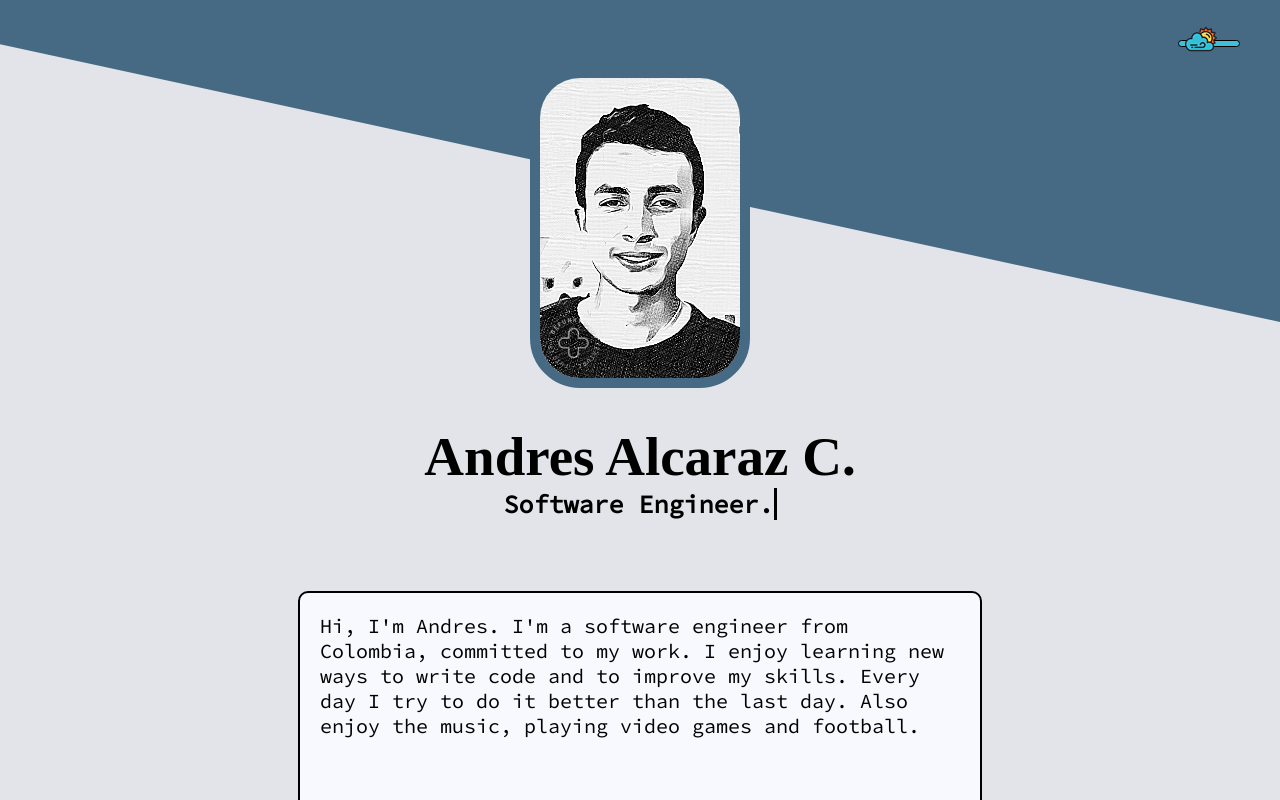
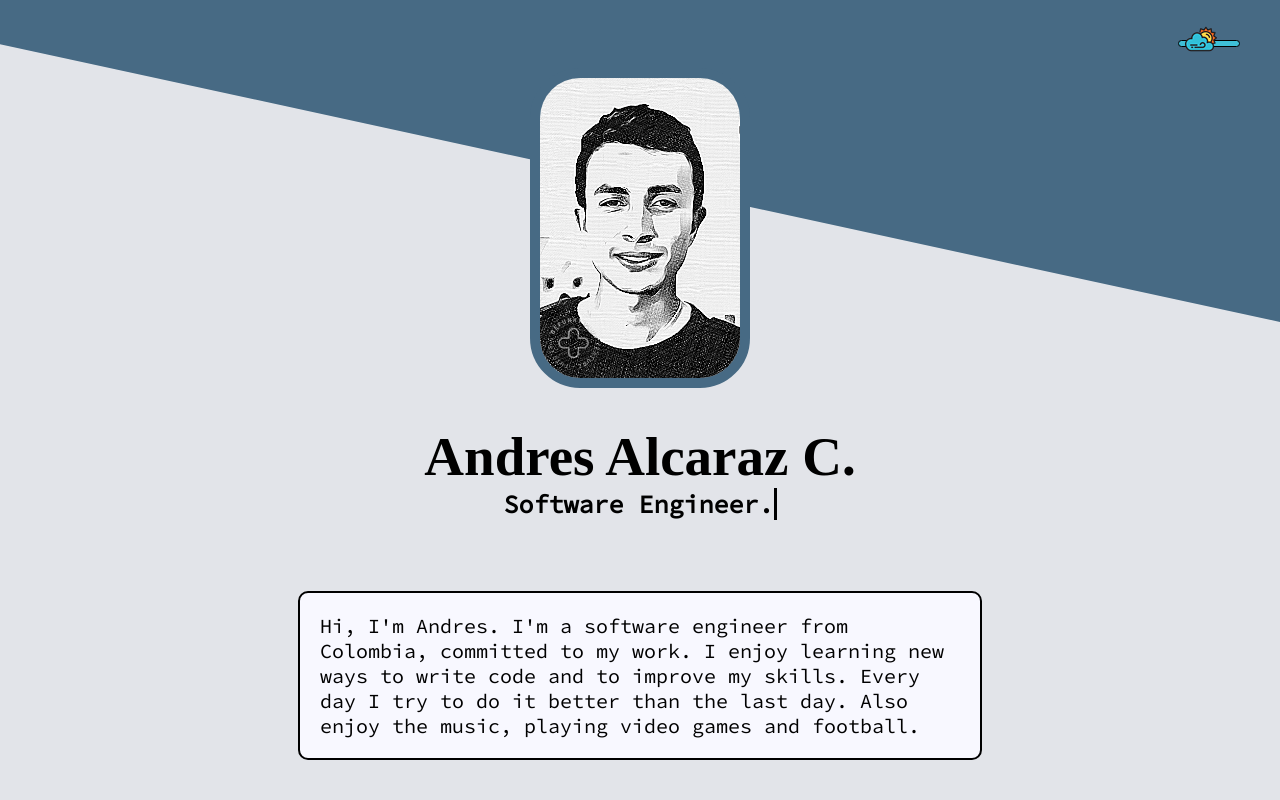
Before and after one commit to Andres2D/resume2d, an Angular app: page / in a window 1280 px wide. Shown: the top 800 px of the page. Built offline with nearby package versions, Linux system fonts and the light colour scheme; a web font is replaced by a local one.

Commit message:
Fix heigh limits

```diff
--- a/src/app/resume/components/presentation/presentation.component.scss
+++ b/src/app/resume/components/presentation/presentation.component.scss
@@ -7,9 +7,7 @@
     height: 100vh;
 
     .description {
-        height: 180px;
         padding: 20px;
-        overflow-y: auto;
     }
 }
 
```
